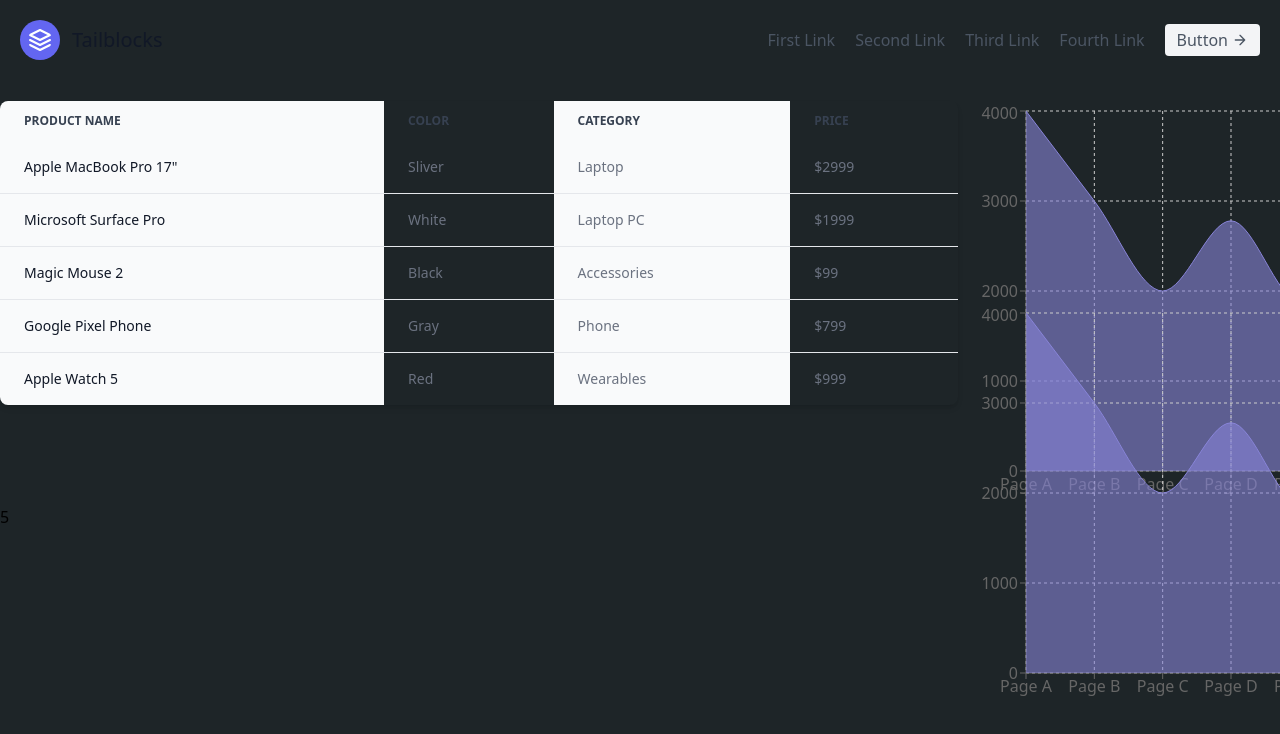
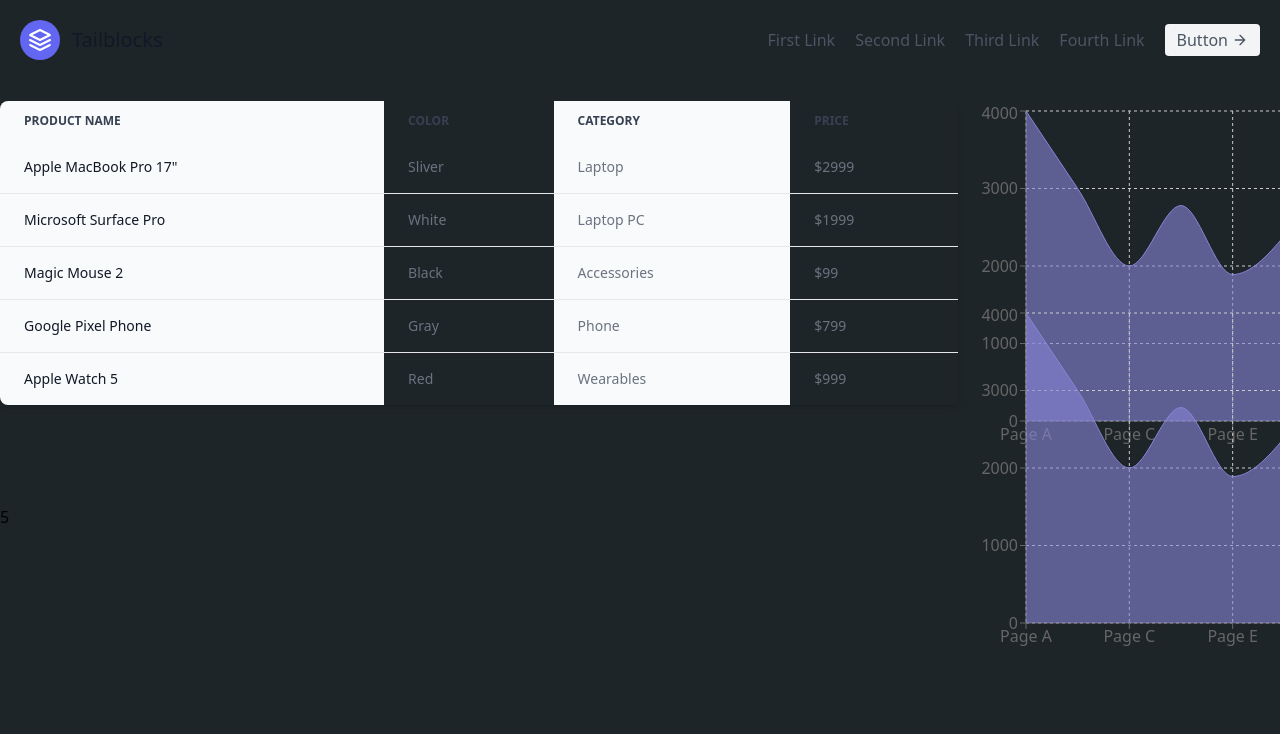
Before and after one commit to Crosstons/harmony-analytics, a React (Create React App) app: page / in a window 1280 px wide. Shown: the top 734 px of the page. Built offline with nearby package versions, Linux system fonts and the light colour scheme; no server answers; the HTML template or start-up script is replaced by a standard one.

Commit message:
Blah blah

```diff
--- a/src/components/Lchart.jsx
+++ b/src/components/Lchart.jsx
@@ -57,8 +57,8 @@
 function Lchart() {
   return (
     <AreaChart
-      width={500}
-      height={400}
+      width={400}
+      height={350}
       data={data}
       margin={{
         top: 10,
```
